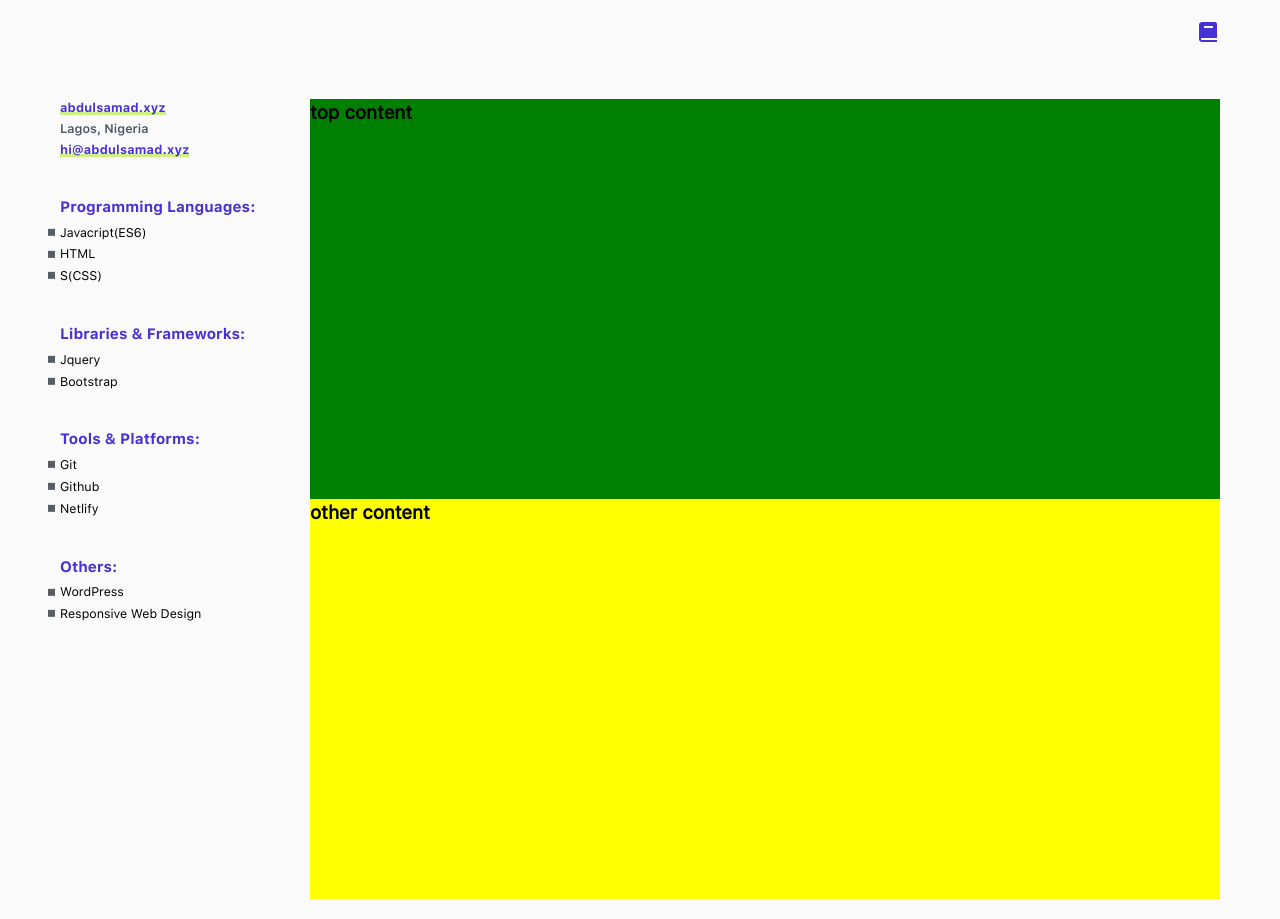
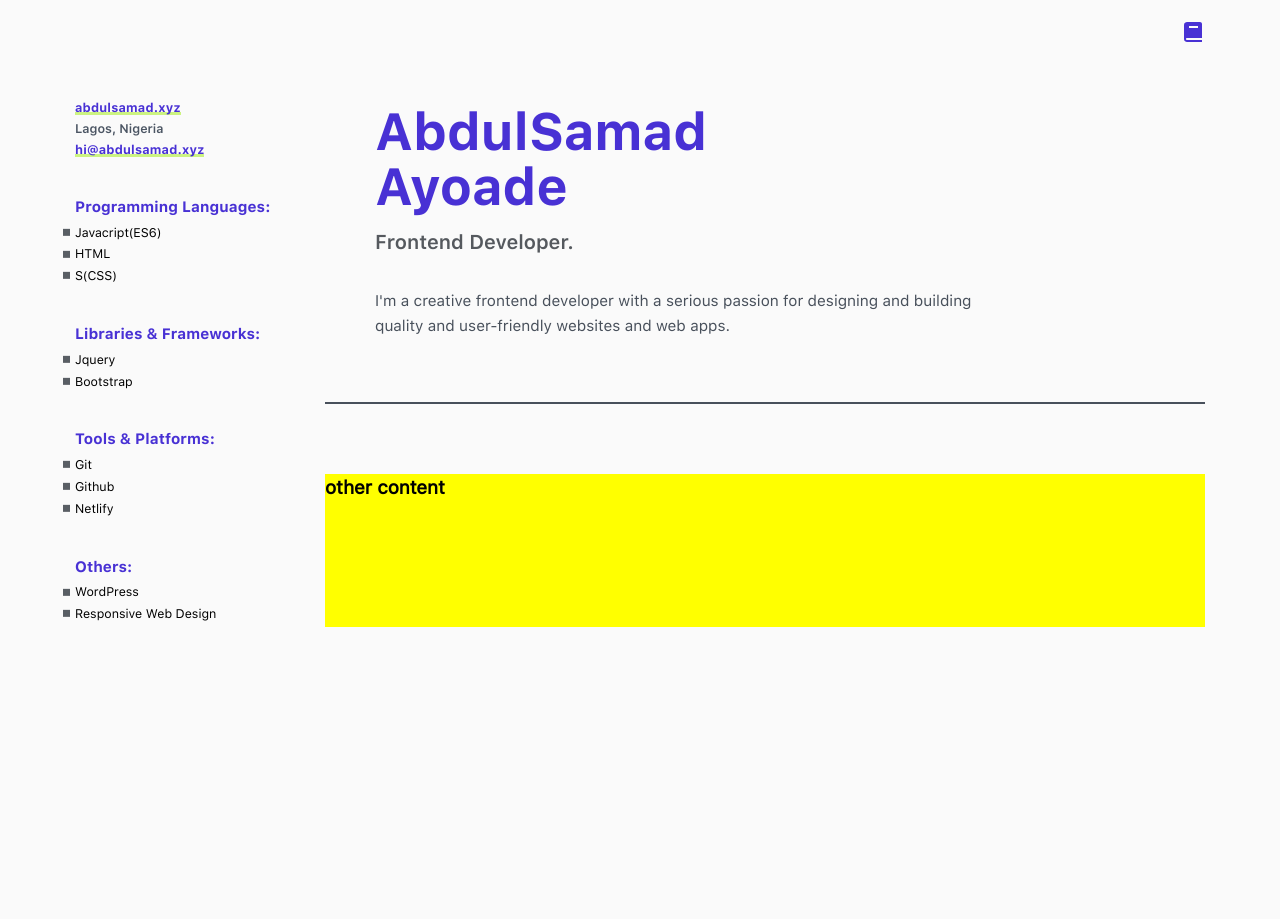
Before and after one commit to abdulsamadayoade/portfolio-v2, a plain HTML site: page resume.html in a window 1280 px wide. After the commit the page ends 800 px from the top, so only its background shows below. Drawn offline with Linux system fonts and the light colour scheme.

Commit message:
Code and style the top content

```diff
--- a/resume.html
+++ b/resume.html
@@ -52,7 +52,12 @@
                 </div>
             </aside>
             <section class="top-content">
-                <h1>top content</h1>
+                <h1 class="heading">
+                    <span>AbdulSamad</span>
+                    <span>Ayoade</span>
+                </h1>
+                <h2 class="subheading">Frontend Developer.</h2>
+                <p class="content-text">I'm a creative frontend developer with a serious passion for designing and building quality and user-friendly websites and web apps.</p>
             </section>
             <section class="other-content">
                 <h1>other content</h1>
--- a/styles/sass/_resume.scss
+++ b/styles/sass/_resume.scss
@@ -1,8 +1,15 @@
 .resume {
     max-width: 1200px;
     margin: 0 auto;
-    padding: 20px;
+    padding: 2rem 35px;
     font-size: 1.25rem;
+
+    .content-text {
+        color: hsl(215, 12%, 32%);
+        font-size: 1.54rem;
+        max-width: 63rem;
+        line-height: 1.6;
+    }
 
     &__header {
         display: flex;
@@ -16,7 +23,6 @@
     &__main-content {
         display: grid;
         grid-template-columns: 25rem 1fr;
-        height: 100vh;
         padding: 0;
         margin: 0;
         max-width: 100%;
@@ -86,9 +92,39 @@
         }
 
         .top-content {
-            background-color: green;
             grid-column: 2/3;
             grid-row: 1/2;
+            padding: 1rem 5rem;
+            position: relative;
+
+            .heading {
+                color: $primary-color-1;
+                font-size: 5.2rem;
+                font-family: $secondary-font;
+                line-height: 1.2;
+
+                span {
+                    display: block;
+                    margin: -8px 0;
+                }
+            }
+
+            .subheading {
+                font-size: 2rem;
+                color: hsl(213, 5%, 35%);
+                font-family: $tertiary-font;
+                margin: 1.8rem 0 3.2rem;
+            }
+
+            &::after {
+                content: '';
+                position: absolute;
+                bottom: 70px;
+                left: 0;
+                height: 2px;
+                width: 100%;
+                background-color: hsl(215, 12%, 32%);
+            }
         }
 
         .other-content {
```
Also changed, not shown: styles/css/main.css.
